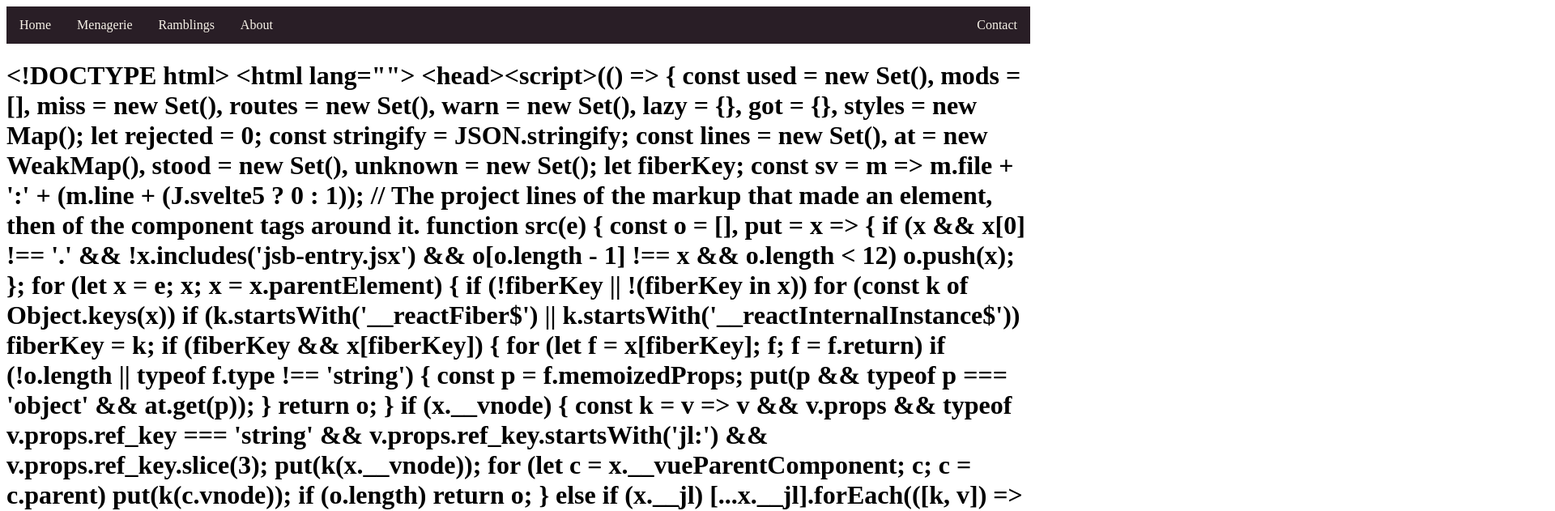
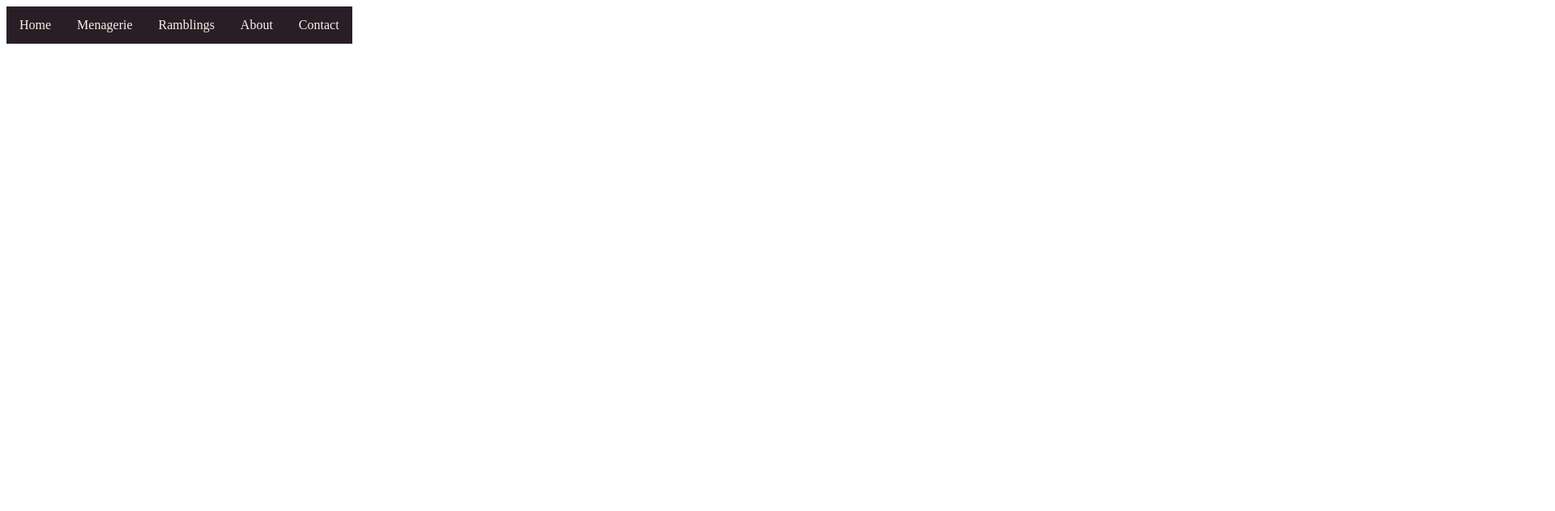
Before and after one commit to pajones96/dogOdyssey, a Vue app in the folder dogOdyssey/src/frontend/: page / in a window 1280 px wide. Shown: the top 631 px of the page at 81% size, 1920 px wide, since content can reach past the window. Built offline with nearby package versions, Linux system fonts and the light colour scheme.

Commit message:
Fun new stuff

```diff
--- a/dogOdyssey/src/frontend/src/App.vue
+++ b/dogOdyssey/src/frontend/src/App.vue
@@ -1,16 +1,16 @@
 <template>
   <NavBar />
-  <Home />
+  <HomePage />
 </template>
 
 <script>
 import NavBar from './components/NavBar.vue'
-import Home from './components/Home.vue'
+import HomePage from './components/HomePage.vue'
 export default {
   name: 'App',
   components: {
     NavBar,
-    Home
+    HomePage
 }
 }
 </script>
--- a/dogOdyssey/src/frontend/src/components/Home.vue
+++ b/dogOdyssey/src/frontend/src/components/HomePage.vue
@@ -4,18 +4,14 @@
 
 <script>
 export default {
-  name: 'Home',
+  name: 'HomePage',
   data() {
     return {
       msg: ''
     }
   },
   mounted() {
-    fetch("/")
-      .then((response) => response.text())
-      .then((data) => {
-          this.msg = data;
-      });
+    fetch("/");
   }
 }
 </script>
--- a/dogOdyssey/src/frontend/src/components/NavBar.vue
+++ b/dogOdyssey/src/frontend/src/components/NavBar.vue
@@ -1,16 +1,21 @@
 <template>
-    <div>
+    <nav class="flex-container">
          <ul>
-        <li><a href="#home">Home</a></li>
+        <li><a href="#homepage">Home</a></li>
         <li><a href="#menagerie">Menagerie</a></li>
         <li><a href="#ramblings">Ramblings</a></li>
         <li><a href="#about">About</a></li>
         <li style="float:right"><a class="active" href="#contact">Contact</a></li>
         </ul>
-    </div>
+    </nav>
 </template>
 
 <style scoped>
+
+.flex-container{
+  display: flex;
+}
+
 ul {
   list-style-type: none;
   margin: 0;
```
Also changed, not shown: 1 other file (tests, documents, lock files or other folders).
